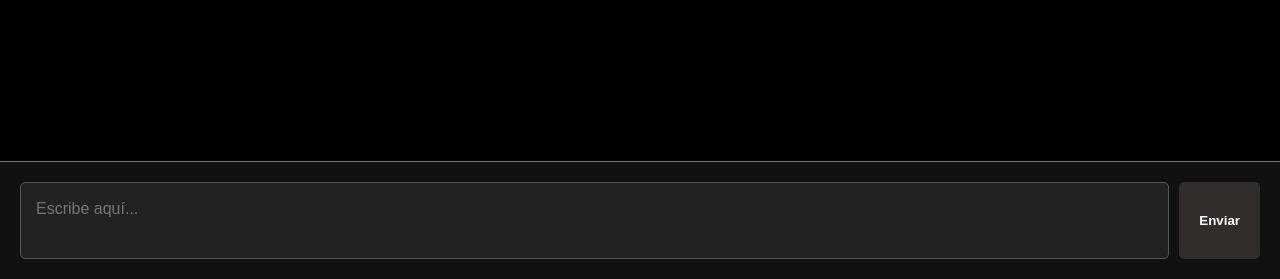
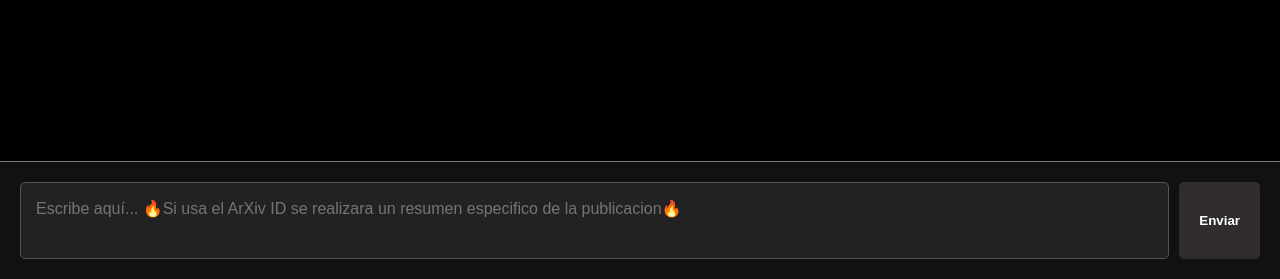
Before and after one commit to Roi90/Lervis, a Flask app: page /chat_page in a window 1280 px wide. Shown: the part 521-800 px from the top of the page. Run offline with Flask 3, Linux system fonts and the light colour scheme; parts of the project's set-up code (start-up, migrations or seed data) failed here and were passed over; some libraries are stand-ins or nearby versions.

Commit message:
Se  añade el mensaje en el input box del texto, la instruccion del uso de ID ARXIV

```diff
--- a/Lervis/Lervis/FrontEnd/templates/RAG_chat.html
+++ b/Lervis/Lervis/FrontEnd/templates/RAG_chat.html
@@ -16,7 +16,7 @@
   <div id="chat-container">
     <div id="chat-box"></div>
     <div id="input-area">
-      <textarea id="user-input" placeholder="Escribe aquí..."></textarea>
+      <textarea id="user-input" placeholder="Escribe aquí... 🔥Si usa el ArXiv ID se realizara un resumen especifico de la publicacion🔥"></textarea>
       <button id="send-button">Enviar</button>
     </div>
   </div>
```
